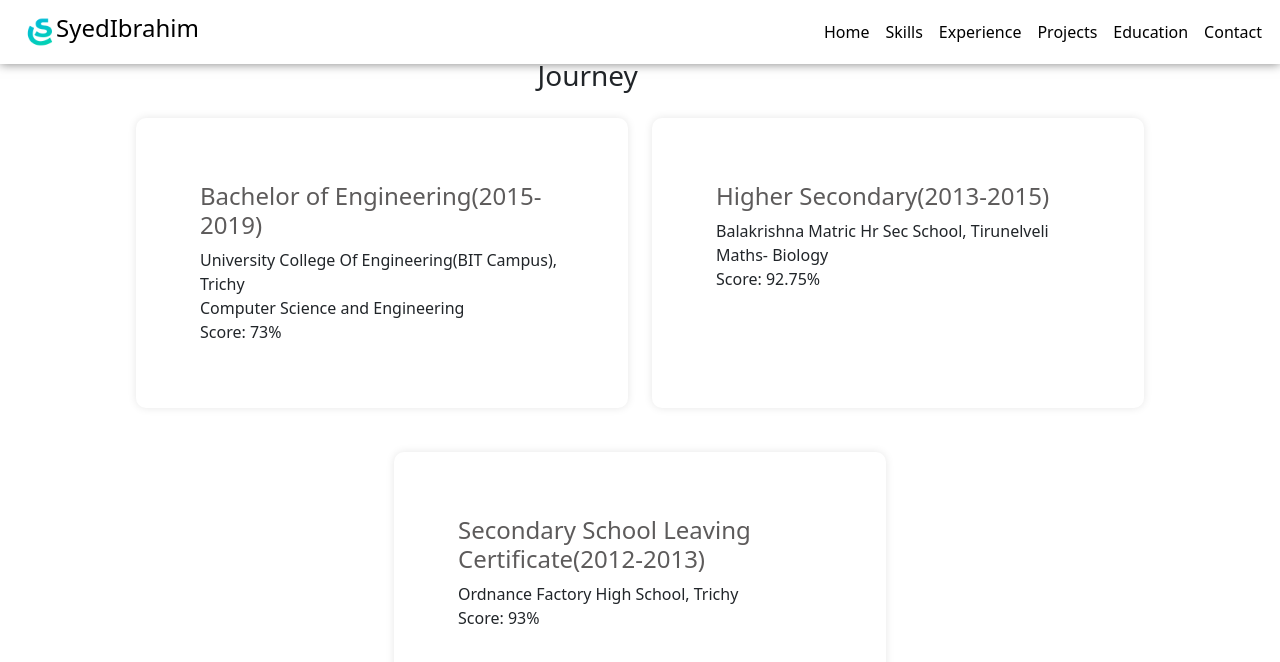
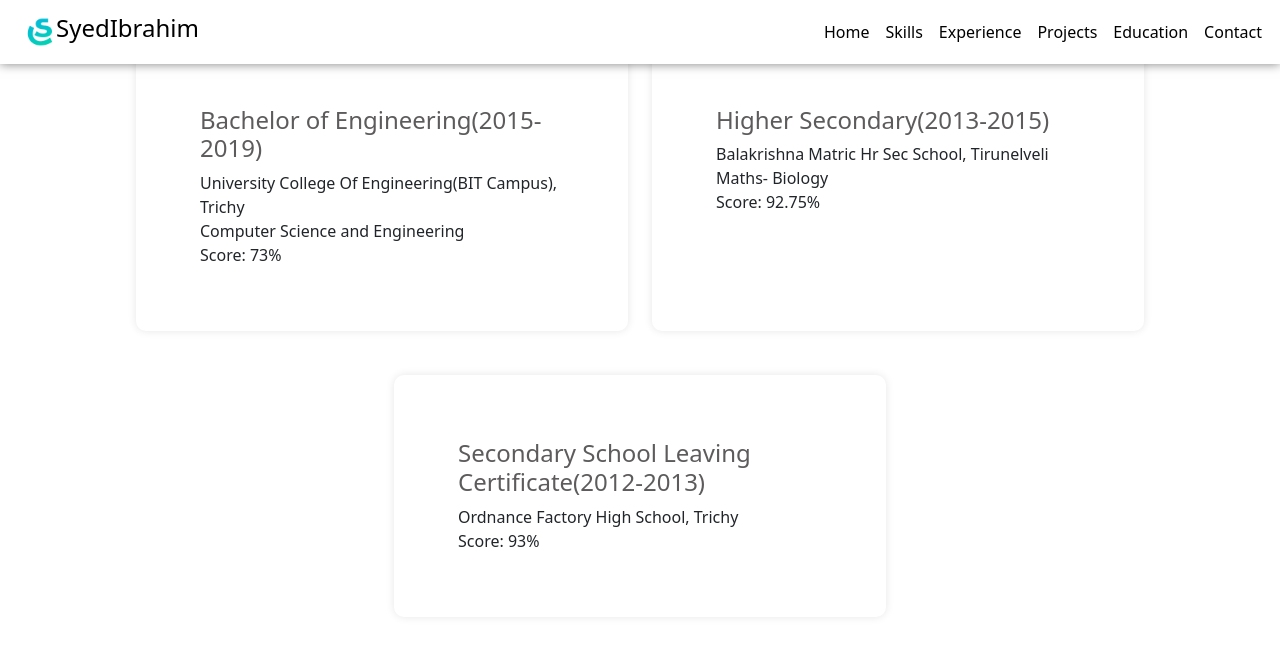
Before and after one commit to IbrahimSyed25/Portfolio, a React (Create React App) app: page /education in a window 1280 px wide. Shown: the top 662 px of the page. Built offline with nearby package versions, Linux system fonts and the light colour scheme.

Commit message:
first commit

```diff
--- a/src/Pages/Education.js
+++ b/src/Pages/Education.js
@@ -19,10 +19,7 @@ const education = [
 function Education() {
   return (
     <div className="d-flex flex-column">
-      <h3 style={{ margin: "0% 22%", padding: " 2% 20%" }}>
-        {" "}
-        Academic Journey
-      </h3>
+      <h3 style={{ textAlign: "center" }}> Academic Journey</h3>
       <div className={styles.outerContainer}>
         {education.map((e, i) => (
           <div className={styles.container}>
--- a/src/Pages/Mainskills.module.css
+++ b/src/Pages/Mainskills.module.css
@@ -43,7 +43,7 @@
   flex-direction: column;
   box-shadow: 0 0 8px rgba(0, 0, 0, 0.3);
 
-  padding: 2%;
+  padding: 5%;
 
   align-items: center;
   border-radius: 10px;
```
